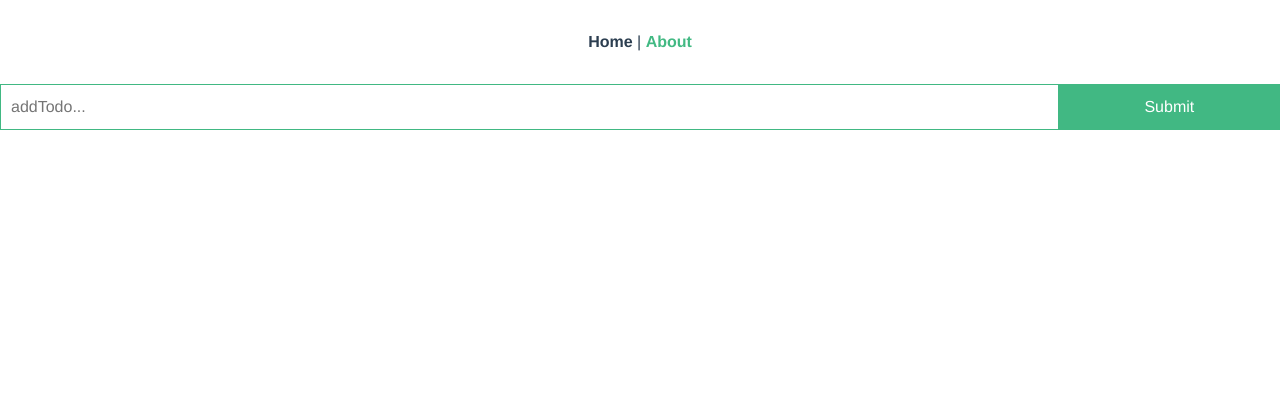
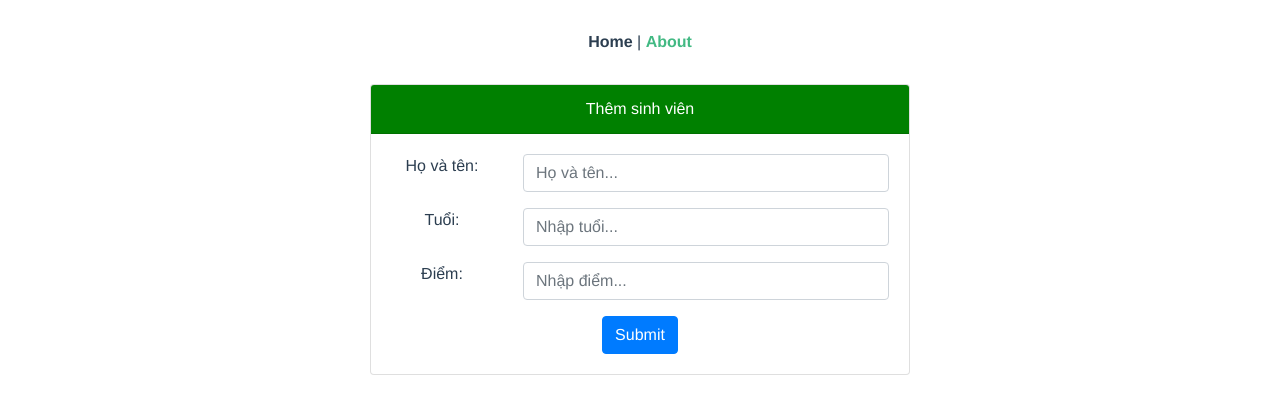
Before and after one commit to ngothingocdiem/demo-Vuejs, a Vue app in the folder test3/: page /about in a window 1280 px wide. Shown: the top 414 px of the page. Built offline with nearby package versions, Linux system fonts and the light colour scheme.

Commit message:
diem edit add student 24-7-2020

```diff
--- a/test3/src/components/Students/Student.vue
+++ b/test3/src/components/Students/Student.vue
@@ -40,4 +40,4 @@
 </template>
 
 <script src="./public/js/Student.js"></script>
-<style src="./public/sass/styles.scss" lang="scss"></style>
+<style src="./public/sass/student.scss" lang="scss"></style>
--- a/test3/src/components/addStudents/addStudent.vue
+++ b/test3/src/components/addStudents/addStudent.vue
@@ -1,16 +1,61 @@
 <template>
-    <div class="addTodo">
+  <!-- <div class="addTodo">
         <form action="#" @submit='submit'>
             <input type="text" v-model="title" placeholder="addTodo...">
             <input type="submit" value="Submit">
         </form>
+    </div> -->
+  <div class="container">
+    <div class="row d-md-flex justify-content-center">
+      <div class="col-md-6 col-12">
+        <div class="card">
+          <div class="card-header text-white">Thêm sinh viên</div>
+          <div class="card-body">
+            <form>
+              <div class="form-group">
+                <div class="row">
+                  <div class="col-md-3 col-12">
+                    <label>Họ và tên:</label>
+                  </div>
+                  <div class="col-md-9 col-12">
+                    <input
+                      type="text"
+                      class="form-control"
+                      id="name"
+                      placeholder="Họ và tên..."
+                    />
+                  </div>
+                </div>
+              </div>
+              <div class="form-group">
+                <div class="row">
+                  <div class="col-md-3 col-12">
+                    <label>Tuổi:</label>
+                  </div>
+                  <div class="col-md-9 col-12">
+                    <input type="number" min = 0 max = 100 class="form-control" id="age" placeholder="Nhập tuổi..." />
+                  </div>
+                </div>
+              </div>
+              <div class="form-group">
+                <div class="row">
+                  <div class="col-md-3 col-12">
+                    <label>Điểm:</label>
+                  </div>
+                  <div class="col-md-9 col-12">
+                    <input type="number" min = 0 max = 10 class="form-control" id="score" placeholder="Nhập điểm..." />
+                  </div>
+                </div>
+              </div>
+              <button type="submit" class="btn btn-primary">Submit</button>
+            </form>
+          </div>
+        </div>
+      </div>
     </div>
+  </div>
 </template>
 
-<script src="./public/js/addStudent.js">
+<script src="./public/js/addStudent.js"></script>
 
-</script>
-
-<style src="./public/sass/style.scss" lang="scss" scoped>
-
-</style>
+<style src="./public/sass/addstudent.scss" lang="scss" scoped></style>
--- /dev/null
+++ b/test3/src/components/addStudents/public/sass/addstudent.scss
@@ -0,0 +1,3 @@
+.card-header{
+    background-color: green;
+}
--- a/test3/src/components/addStudents/public/sass/style.scss
+++ /dev/null
@@ -1,23 +0,0 @@
-form {
-    display: flex;
-}
-
-input[type='text'] {
-    flex: 10;
-    padding: 10px;
-    border: 1px solid #41b883;
-    outline: 0;
-}
-
-input[type='submit'] {
-    flex: 2;
-    background: #41b883;
-    color: #fff;
-    border: 1px solid #41b883;
-    cursor: pointer;
-}
-
-input[type='submit']:hover {
-    opacity: 0.8;
-    transition: all ease .5s;
-}
```
Also changed, not shown: test3/src/components/Students/public/sass/student.scss (renamed from test3/src/components/Students/public/sass/styles.scss).
